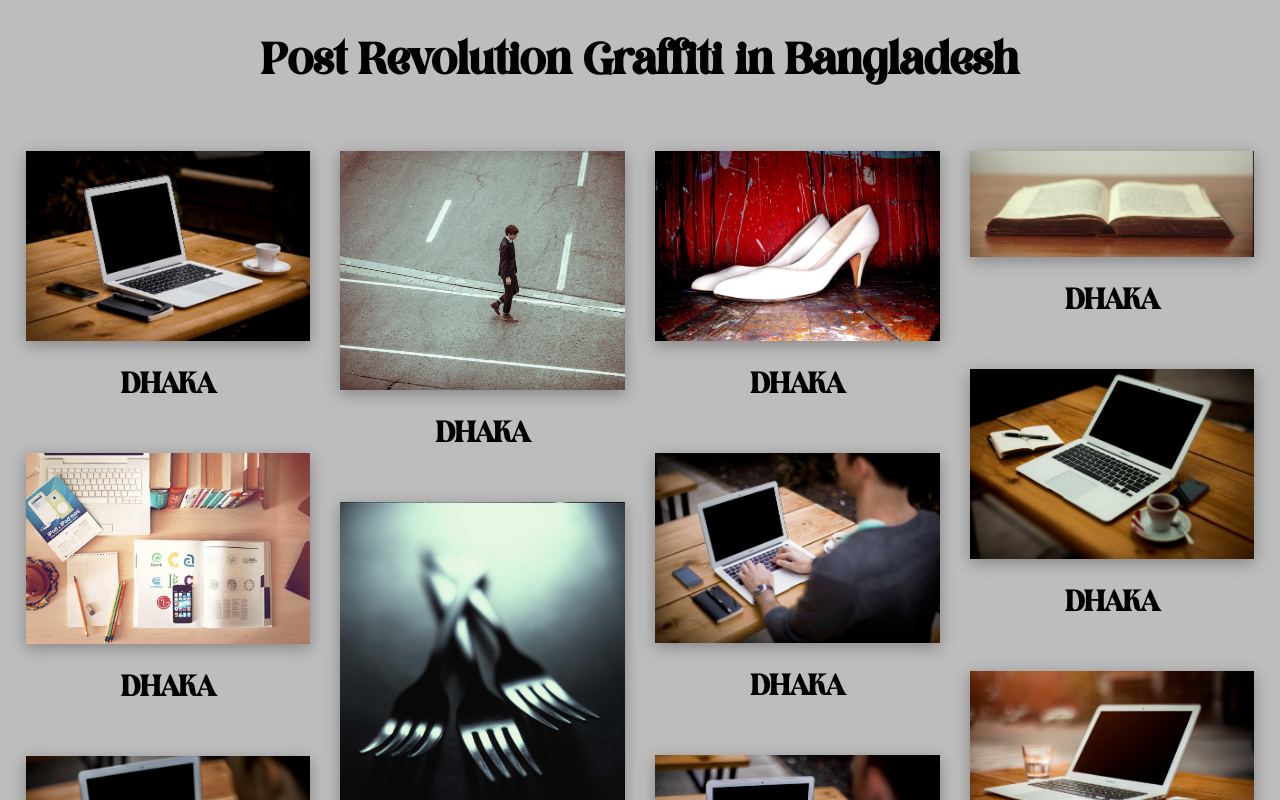
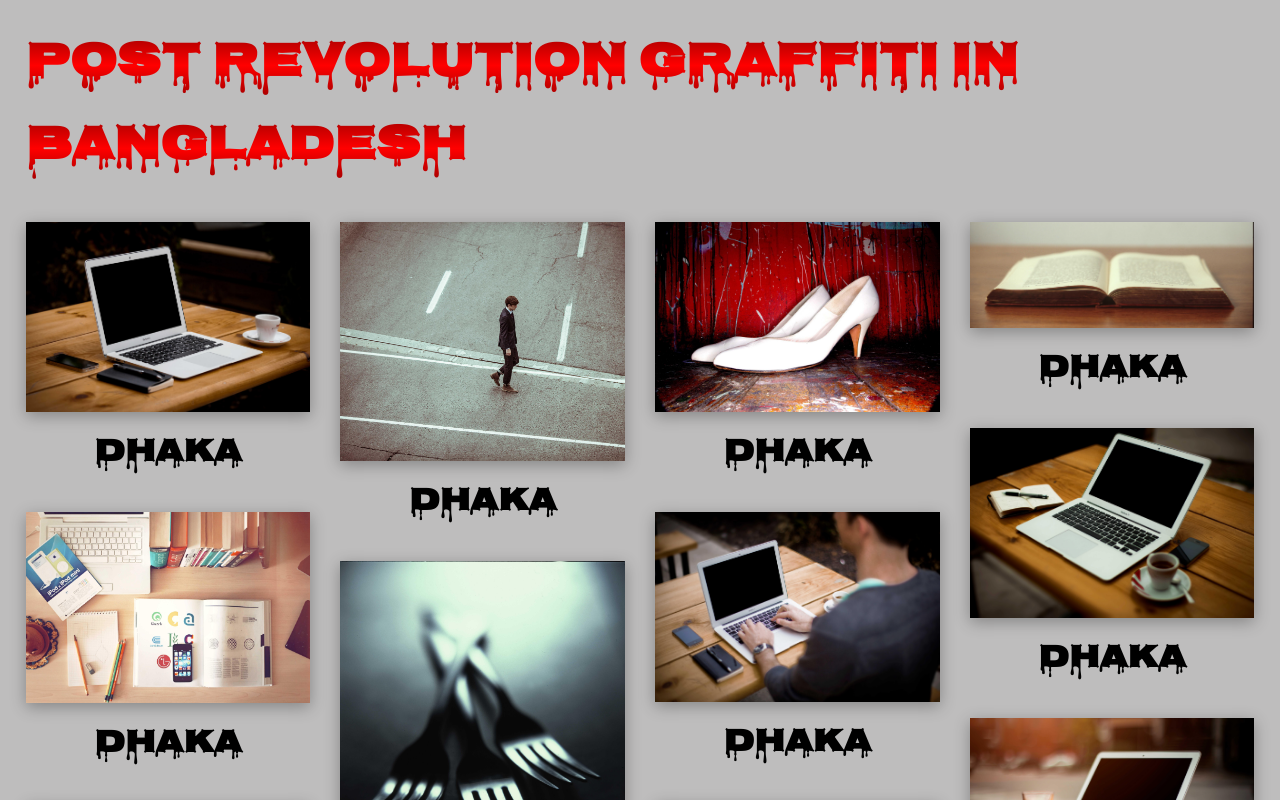
Before and after one commit to AsefHossainKhan/post-rev-graffiti, a React (Vite) app: page / in a window 1280 px wide. Shown: the top 800 px of the page. Built offline with nearby package versions, Linux system fonts and the light colour scheme.

Commit message:
bloody-font

```diff
--- a/src/components/HeaderComponent/HeaderComponent.css
+++ b/src/components/HeaderComponent/HeaderComponent.css
@@ -8,4 +8,29 @@
 
 .header-text {
   font-size: var(--fs-xl);
+  color: #8b0000; /* Dark red as a fallback color */
+  background: linear-gradient(
+    to bottom,
+    #8b0000,
+    #ff0000,
+    #8b0000,
+    #ff0000,
+    #8b0000
+  );
+  -webkit-text-fill-color: transparent;
+  -webkit-background-clip: text;
 }
+
+/* Optional: Add a shadow for a more dramatic effect */
+.header-text::after {
+  content: "";
+  position: absolute;
+  top: 100%;
+  left: 50%;
+  width: 60%;
+  height: 20px;
+  background: linear-gradient(to bottom, rgba(139, 0, 0, 0.8), transparent);
+  border-radius: 50%;
+  transform: translateX(-50%);
+  filter: blur(2px);
+}
--- a/src/index.css
+++ b/src/index.css
@@ -1,3 +1,4 @@
+@import url("https://fonts.googleapis.com/css2?family=Nosifer&display=swap");
 @font-face {
   font-family: "Beauty Morning";
   src: url("/fonts/Beauty Morning.otf") format("opentype"),
@@ -10,7 +11,8 @@
   margin: 0;
   padding: 0;
   box-sizing: border-box;
-  font-family: "Beauty Morning", Georgia, "Times New Roman", Times, serif;
+  font-family: "Nosifer", "Beauty Morning", Georgia, "Times New Roman", Times,
+    serif;
 }
 
 :root {
```
